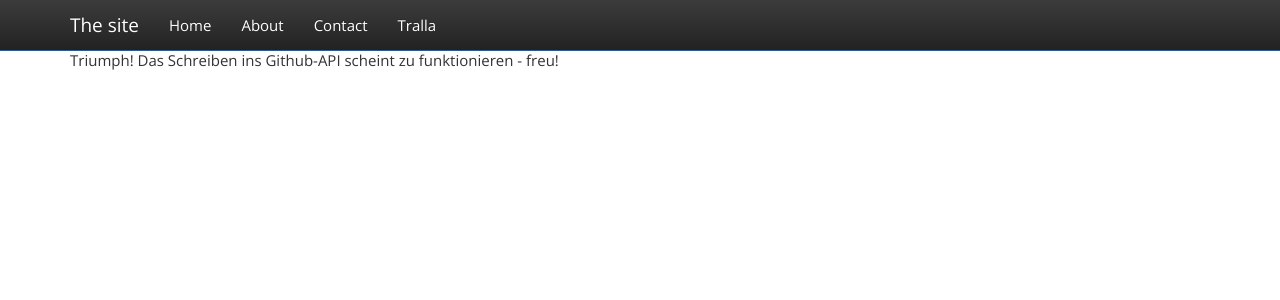
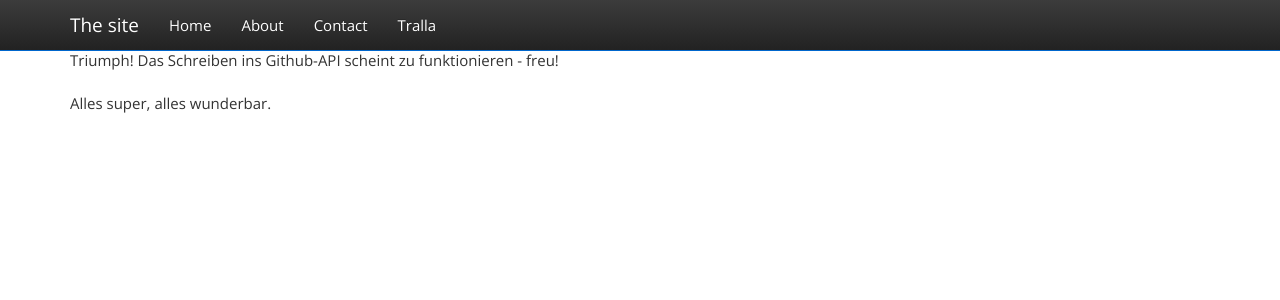
Before and after one commit to oschettler/everid-site1, a Jekyll site: the page built from tralla.html, in a window 1280 px wide. Shown: the top 300 px of the page. Built offline with Jekyll 4.4.1, drawn with Linux system fonts in a browser that asks for light colours; nearby versions of some CDN libraries.

Commit message:
save tralla.html

```diff
--- a/tralla.html
+++ b/tralla.html
@@ -4,3 +4,5 @@ layout: default
 tags: published
 ---
 <div>Triumph! Das Schreiben ins Github-API scheint zu funktionieren - freu!</div>
+<div><br clear="none"/></div>
+<div>Alles super, alles wunderbar.</div>
```
